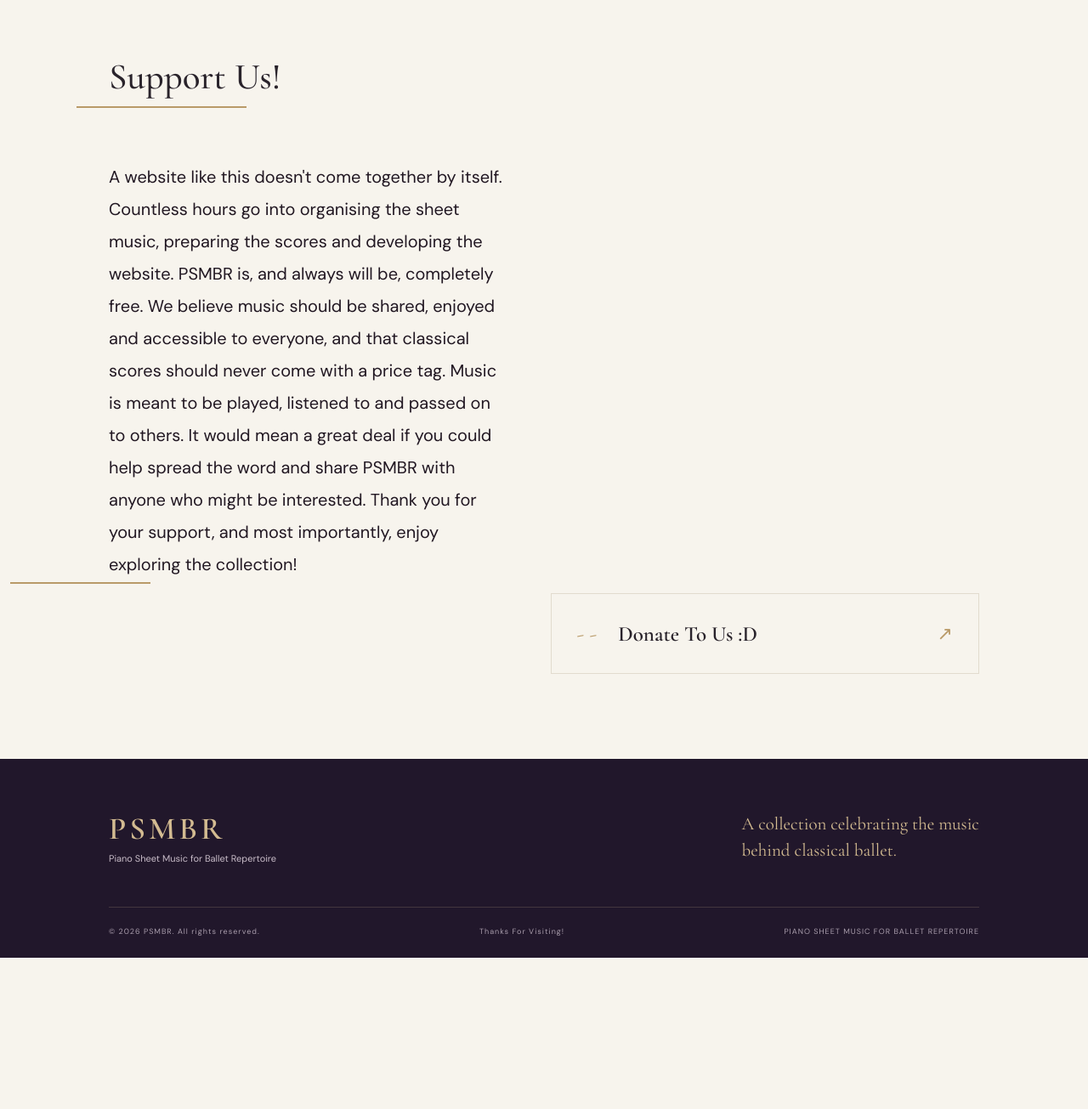
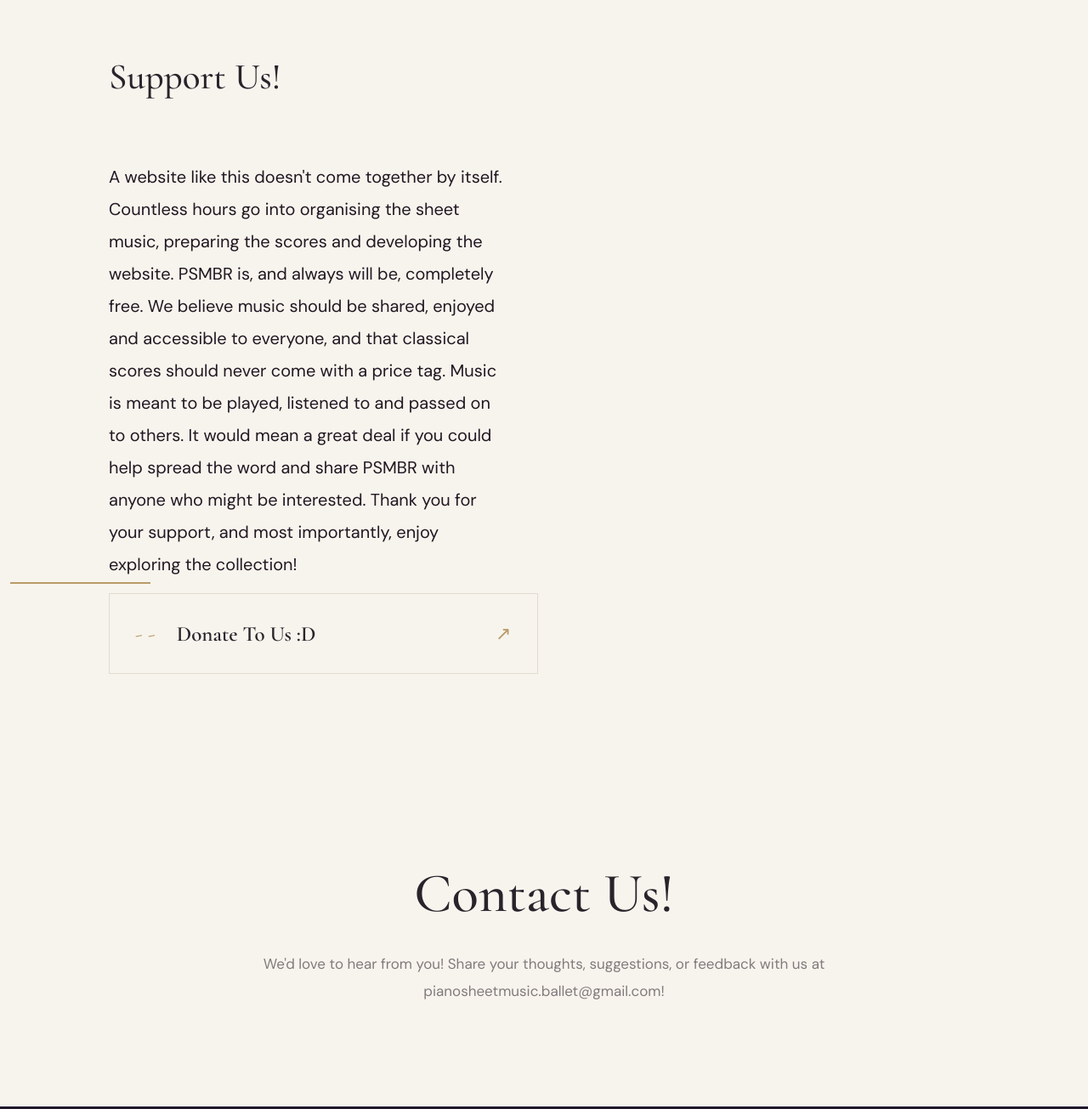
Before and after one commit to PSMBR/PSMBR-Home-Page, a plain HTML site: page index.html in a window 1280 px wide. Shown: the part 1360-2665 px from the top of the page at 85% size. Before the commit the page ends 2487 px from the top, so only its background shows below. Drawn offline with nearby package versions, Linux system fonts and the light colour scheme.

Commit message:
Add Contact Us section to index.html
Added a 'Contact Us' section with a header and description.

```diff
--- a/index.html
+++ b/index.html
@@ -1,4 +1,3 @@
-
 <!DOCTYPE html>
 <html lang="en">
 <head>
@@ -124,7 +123,6 @@ Thank you for your support, and most importantly, enjoy exploring the collection
                 </p>
 
                 <div class="goldLONG-divider"></div>
-                <div class="goldUNDER-divider"></div>
 
                 <a href="#" class="category-card">
                     <span class="category-number">- -</span>
@@ -139,6 +137,19 @@ Thank you for your support, and most importantly, enjoy exploring the collection
         </section>
 
     </main>
+
+<!-- Contact Us -->
+<section class="introduction" id="categorie">
+
+    <h2>Contact Us!</h2>
+
+    <p class="watson-description">
+        We'd love to hear from you! Share your thoughts, suggestions, or feedback with us at pianosheetmusic.ballet@gmail.com!
+    </p>
+
+</section>
+
+</section>
 
     <!-- Footer -->
     <footer class="footer" id="contact">
```
